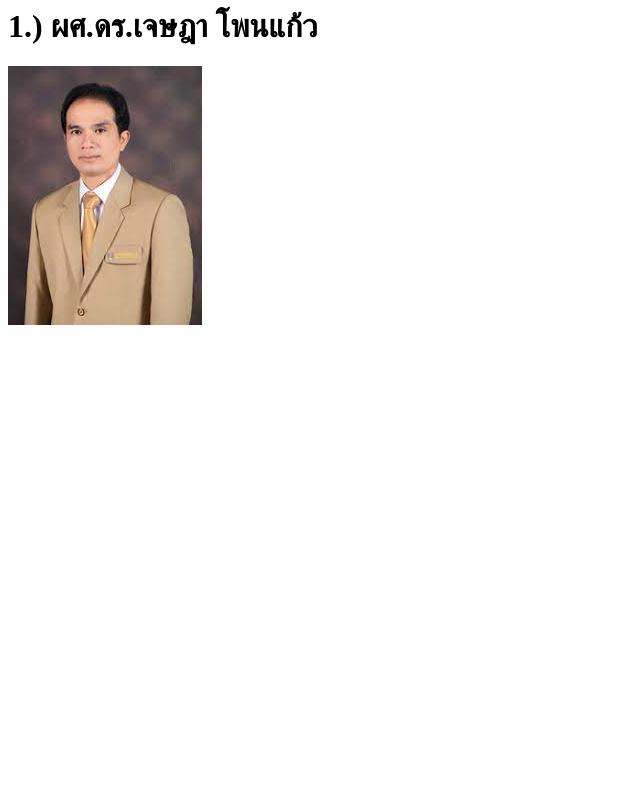
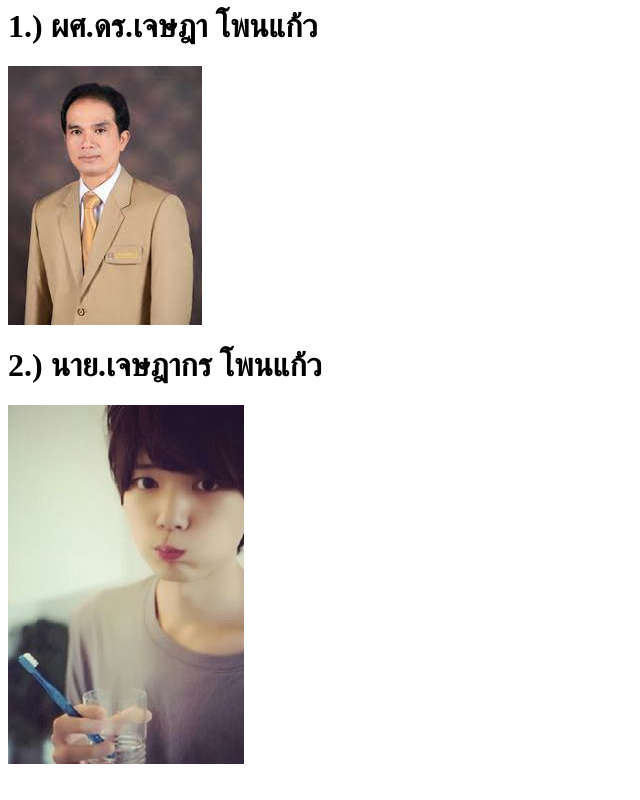
Before and after one commit to iammrandroid/resume, a plain HTML site: page index.html in a window 1280 px wide. Shown: the whole page, without its empty margins (0-640 px from the left). Drawn offline with Linux system fonts and the light colour scheme.

Commit message:
add mr yuki

```diff
--- a/index.html
+++ b/index.html
@@ -5,6 +5,9 @@
 	<BODY>
 		<H1>1.) ผศ.ดร.เจษฎา โพนแก้ว</H1>
 		<IMG SRC='./gallery/jetsada.jpg'/>
+		<BR/>
+		<H1>2.) นาย.เจษฎากร โพนแก้ว</H1>
+		<IMG SRC='./gallery/yuki.jpg'/>
 
 	</BODY>
 </HTML>
```
Also changed, not shown: gallery/yuki.jpg (added).
